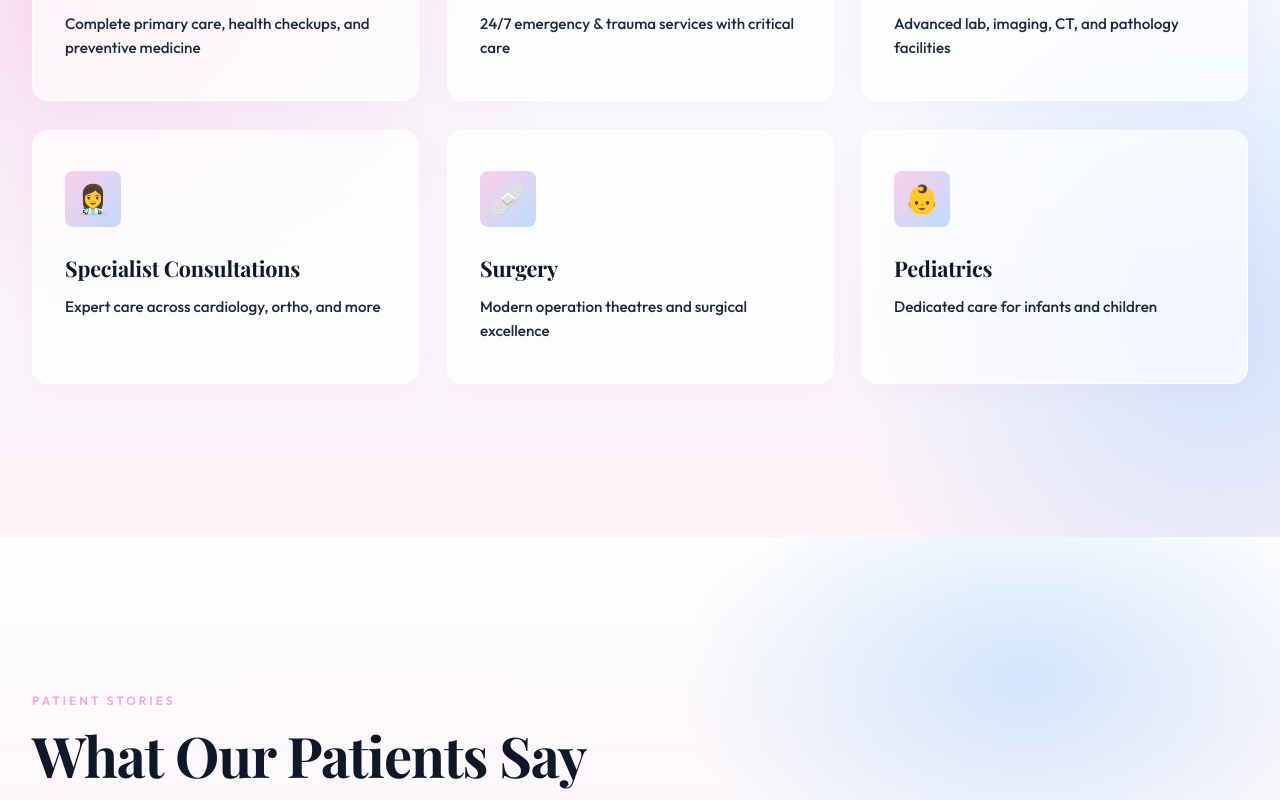
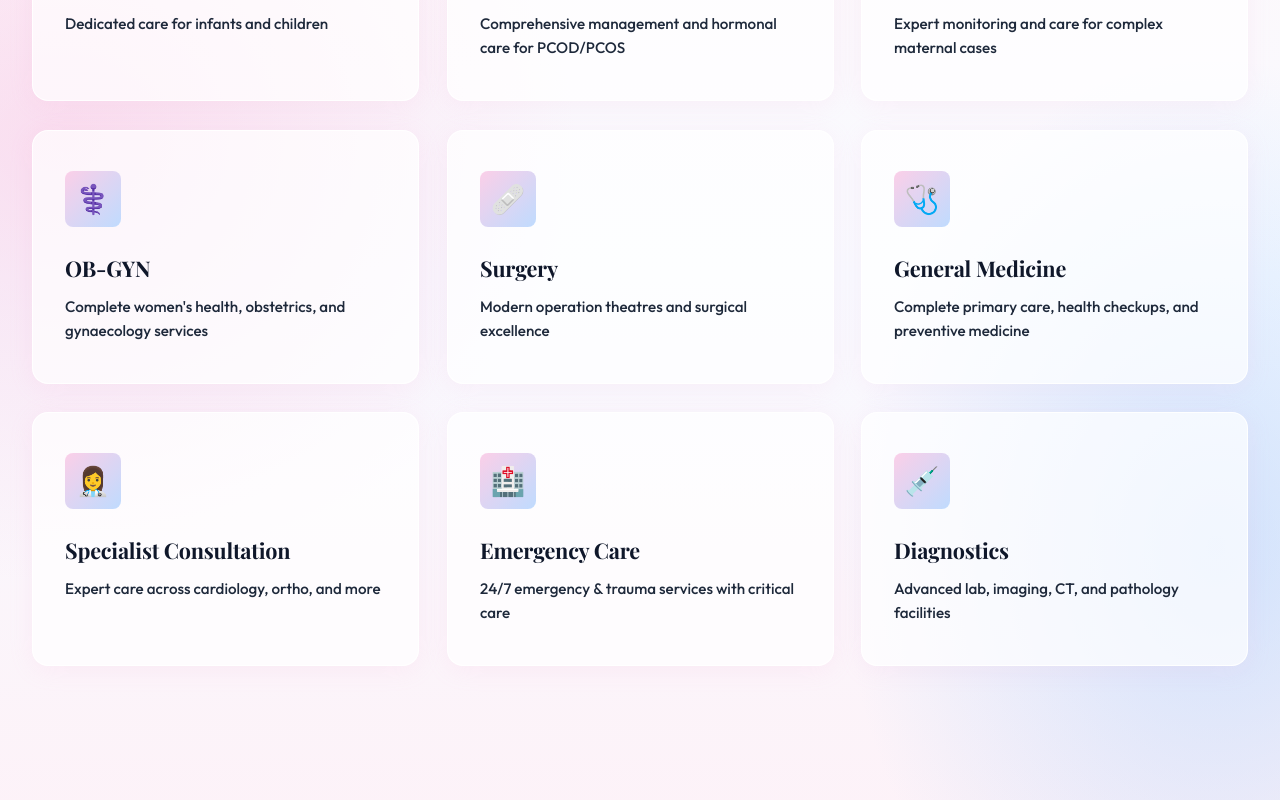
Before and after one commit to Kabir14815/ziva, a React (Vite) app: page / in a window 1280 px wide. Shown: the part 3240-4040 px from the top of the page. Built offline with nearby package versions, Linux system fonts and the light colour scheme; a web font is replaced by a local one.

Commit message:
Update and re-order specialties list with new additions

```diff
--- a/src/components/Services.jsx
+++ b/src/components/Services.jsx
@@ -1,12 +1,15 @@
 import { useScrollReveal } from '../hooks/useScrollReveal'
 
 const services = [
+  { icon: '👶', title: 'Pediatrics', desc: 'Dedicated care for infants and children' },
+  { icon: '🧬', title: 'PCOD', desc: 'Comprehensive management and hormonal care for PCOD/PCOS' },
+  { icon: '🤰', title: 'High Risk Pregnancy', desc: 'Expert monitoring and care for complex maternal cases' },
+  { icon: '⚕️', title: 'OB-GYN', desc: 'Complete women\'s health, obstetrics, and gynaecology services' },
+  { icon: '🩹', title: 'Surgery', desc: 'Modern operation theatres and surgical excellence' },
   { icon: '🩺', title: 'General Medicine', desc: 'Complete primary care, health checkups, and preventive medicine' },
+  { icon: '👩‍⚕️', title: 'Specialist Consultation', desc: 'Expert care across cardiology, ortho, and more' },
   { icon: '🏥', title: 'Emergency Care', desc: '24/7 emergency & trauma services with critical care' },
   { icon: '💉', title: 'Diagnostics', desc: 'Advanced lab, imaging, CT, and pathology facilities' },
-  { icon: '👩‍⚕️', title: 'Specialist Consultations', desc: 'Expert care across cardiology, ortho, and more' },
-  { icon: '🩹', title: 'Surgery', desc: 'Modern operation theatres and surgical excellence' },
-  { icon: '👶', title: 'Pediatrics', desc: 'Dedicated care for infants and children' },
 ]
 
 function ServiceCard({ icon, title, desc, index }) {
```
